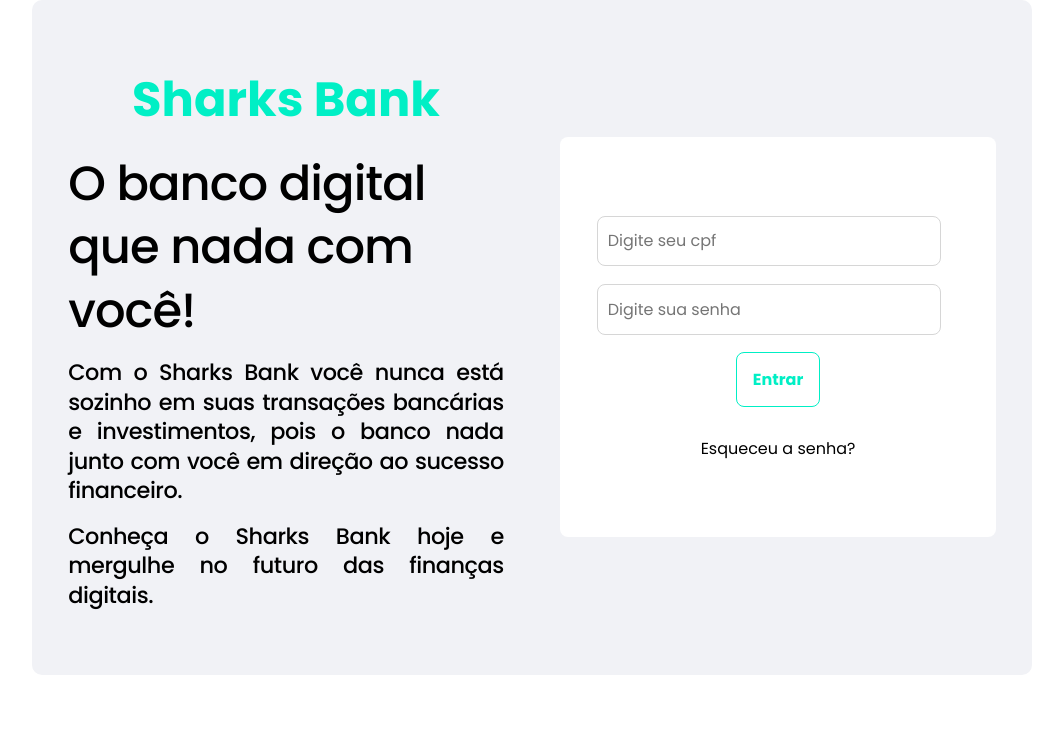
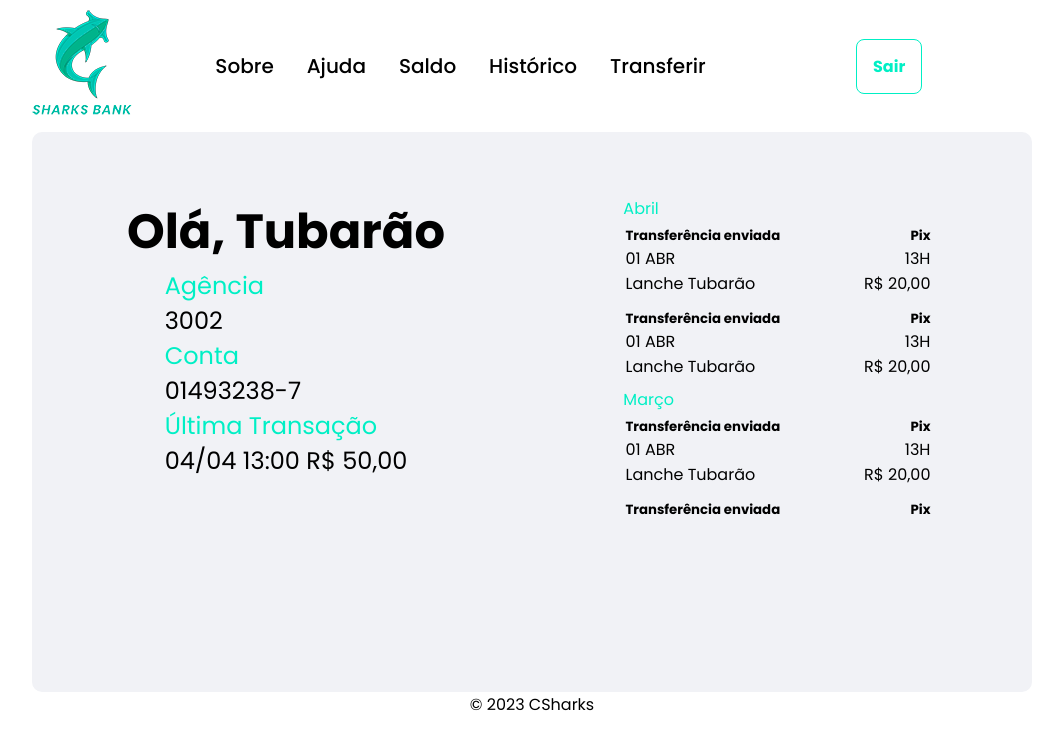
Before and after one commit to gabriele-martins/HackadevCSharks, a React (Vite) app in the folder SharksBank/: page / in a window 1280 px wide. Shown: the top 750 px of the page, without its empty margins (108-1171 px from the left). Built offline with nearby package versions, Linux system fonts and the light colour scheme.

Commit message:
Adicionando page extrato e components transacao

```diff
--- a/SharksBank/src/App.jsx
+++ b/SharksBank/src/App.jsx
@@ -1,13 +1,11 @@
 import React from "react";
 import "./App.css";
-import { Home } from "./pages/Home";
-import { Termos } from "./pages/Termos/index";
-import { Login } from "./pages/Login";
+import Extrato from "./pages/Extrato";
 
 export function App() {
     return (
         <div className="App">
-            <Login />
+            <Extrato />
         </div>
     );
 }
--- /dev/null
+++ b/SharksBank/src/components/Transacao/Transacao.jsx
@@ -0,0 +1,25 @@
+import React from "react";
+import style from "./transacao.module.css";
+
+export default function Transacao(data) {
+    return (
+        <div className={style.transacaoContainer}>
+            <div className={style.controlDados}>
+                <h5>Transferência enviada</h5>
+                <h5>Pix</h5>
+            </div>
+            <table>
+                <tbody>
+                    <tr>
+                        <td>01 ABR</td>
+                        <td className={style.direita}>13H</td>
+                    </tr>
+                    <tr>
+                        <td>Lanche Tubarão</td>
+                        <td className={style.direita}>R$ 20,00</td>
+                    </tr>
+                </tbody>
+            </table>
+        </div>
+    );
+}
--- /dev/null
+++ b/SharksBank/src/components/Transacao/transacao.module.css
@@ -0,0 +1,27 @@
+.transacaoContainer {
+    width: 100%;
+    margin: 5px 0px 8px 0px;
+}
+
+.controlDados  {
+    display: flex;
+    justify-content: space-between;
+}
+
+.controlDados div {
+    font-size: 0.86rem;
+    border: 1px solid red;
+}
+
+table {
+    border-collapse: collapse;
+    width: 70%;
+  }
+
+td {
+    text-align: left;
+}
+
+  .direita {
+    text-align: right;
+  }
--- /dev/null
+++ b/SharksBank/src/pages/Extrato/index.jsx
@@ -0,0 +1,61 @@
+import React from "react";
+
+import styles from "./style.module.css";
+import { Header } from "../../components/Header";
+import { MenuTransacoes } from "../../components/MenuTransacoes";
+import { Botao } from "../../components/Botao";
+
+import { Footer } from "../../components/Footer";
+import Transacao from "./../../components/Transacao/Transacao";
+
+export default function Extrato() {
+    return (
+        <>
+            <Header
+                menu={<MenuTransacoes></MenuTransacoes>}
+                botoes={
+                    <div className={styles.botoesHeader}>
+                        <Botao desabilitado={false} nome={"Sair"} />
+                    </div>
+                }
+            />
+
+            <div className={styles.conteudoSaldo}>
+                <div className={styles.colunaDireita}>
+                    <div className={styles.colunaDireitaTitulo}>
+                        <h1>Olá, Tubarão</h1>
+                    </div>
+                    <div className={styles.colunaDireitaTexto}>
+                        <div className={styles.subtitulos}>
+                            <p>Agência</p>
+                        </div>
+                        <div className={styles.conteudoSubtitulos}>
+                            <p>3002</p>
+                        </div>
+                        <div className={styles.subtitulos}>
+                            <p>Conta</p>
+                        </div>
+                        <div className={styles.conteudoSubtitulos}>
+                            <p>01493238-7</p>
+                        </div>
+                        <div className={styles.subtitulos}>
+                            <p>Última Transação</p>
+                        </div>
+                        <div className={styles.conteudoSubtitulos}>
+                            <p>04/04 13:00 R$ 50,00</p>
+                        </div>
+                    </div>
+                </div>
+                <div className={styles.colunaEsquerda}>
+                    <div className={styles.mes}>Abril</div>
+                    <Transacao />
+                    <Transacao />
+                    <div className={styles.mes}>Março</div>
+                    <Transacao />
+                    <Transacao />
+                </div>
+            </div>
+            <Footer />
+        </>
+    );
+}
--- /dev/null
+++ b/SharksBank/src/pages/Extrato/style.module.css
@@ -0,0 +1,62 @@
+.conteudoSaldo {
+    /*flex: 4;*/
+    width: 95%;
+    max-width: 1000px;
+    min-height: 70vh;
+    display: flex;
+    flex-wrap: wrap;
+    align-items: row;
+    justify-content: space-between;
+    background-color: var(--conteudo-background);
+    border-radius: 10px;
+    padding: 4rem 1rem;
+    gap: 1rem;
+  }
+
+.colunaDireita{
+    min-width: 266px;
+    width: 45%;
+    height: 80%;
+    display: flex;
+    flex-direction: column;
+    justify-content: center;
+}
+
+.colunaEsquerda{
+    min-width: 266px;
+    width: 45%;
+    height: 20rem;
+    display: flex;
+    flex-direction: column;
+    overflow-y: scroll;
+}
+
+.colunaDireitaTitulo{
+    color: #000;
+    font-size: 24px;
+}
+
+.subtitulos{
+    color: #00efc5;
+    font-size:24px;
+}
+
+.conteudoSubtitulos{
+    color: #000;
+    font-size:24px;
+}
+
+.colunaEsquerdaTitulos{
+    color: #00efc5;
+    font-size:24px;
+}
+
+.colunaEsquerdaValores{
+    color: #000;
+    font-size:24px;
+}
+
+.mes {
+    color: #00efc5;
+    width: 71%;
+}
--- a/SharksBank/src/pages/Transferencia/index.module.css
+++ b/SharksBank/src/pages/Transferencia/index.module.css
@@ -23,3 +23,7 @@
 .inputAgencia {
 	width: 60%;
 }
+
+.mes {
+	border: 1px solid red;
+}
```
